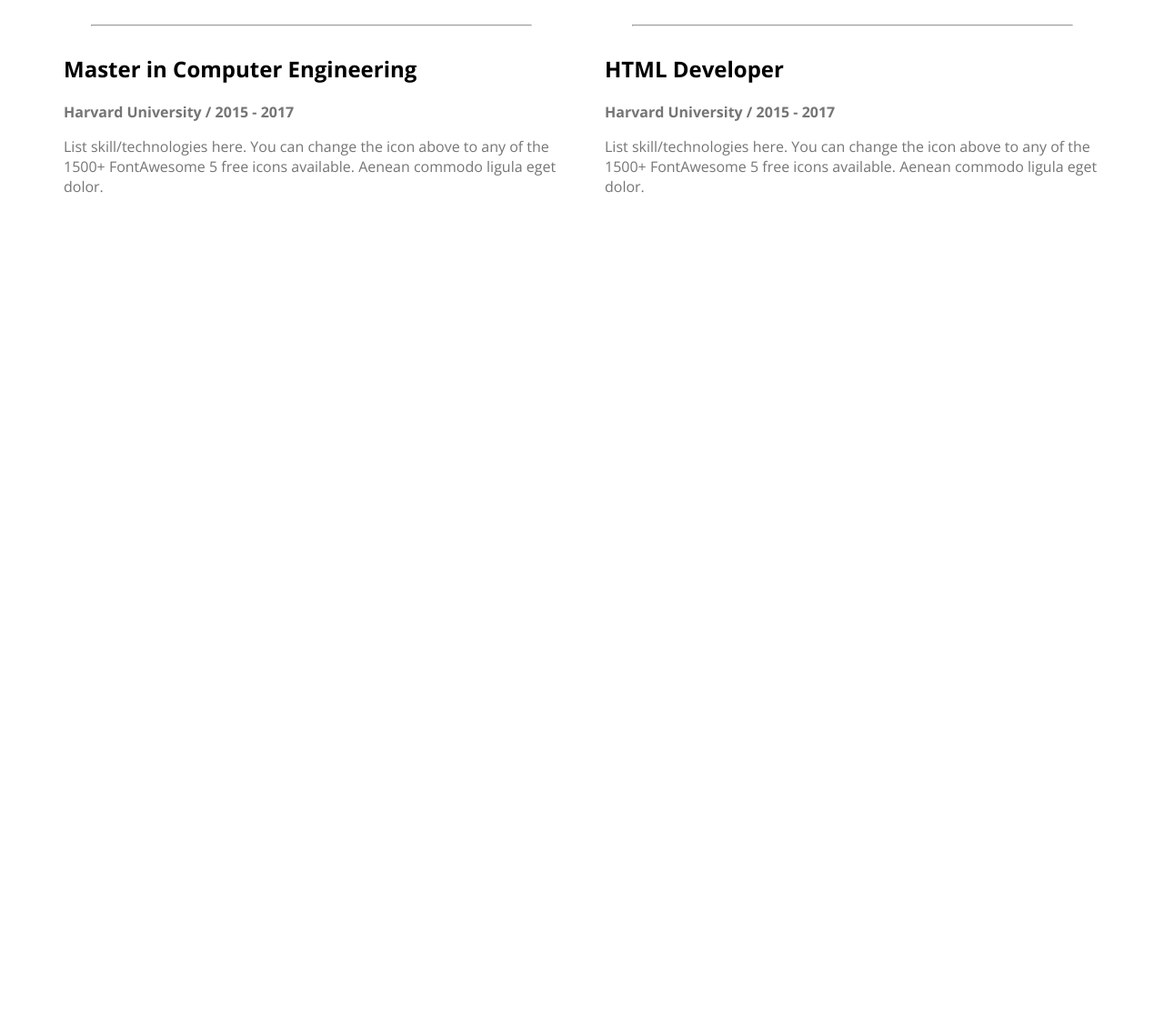
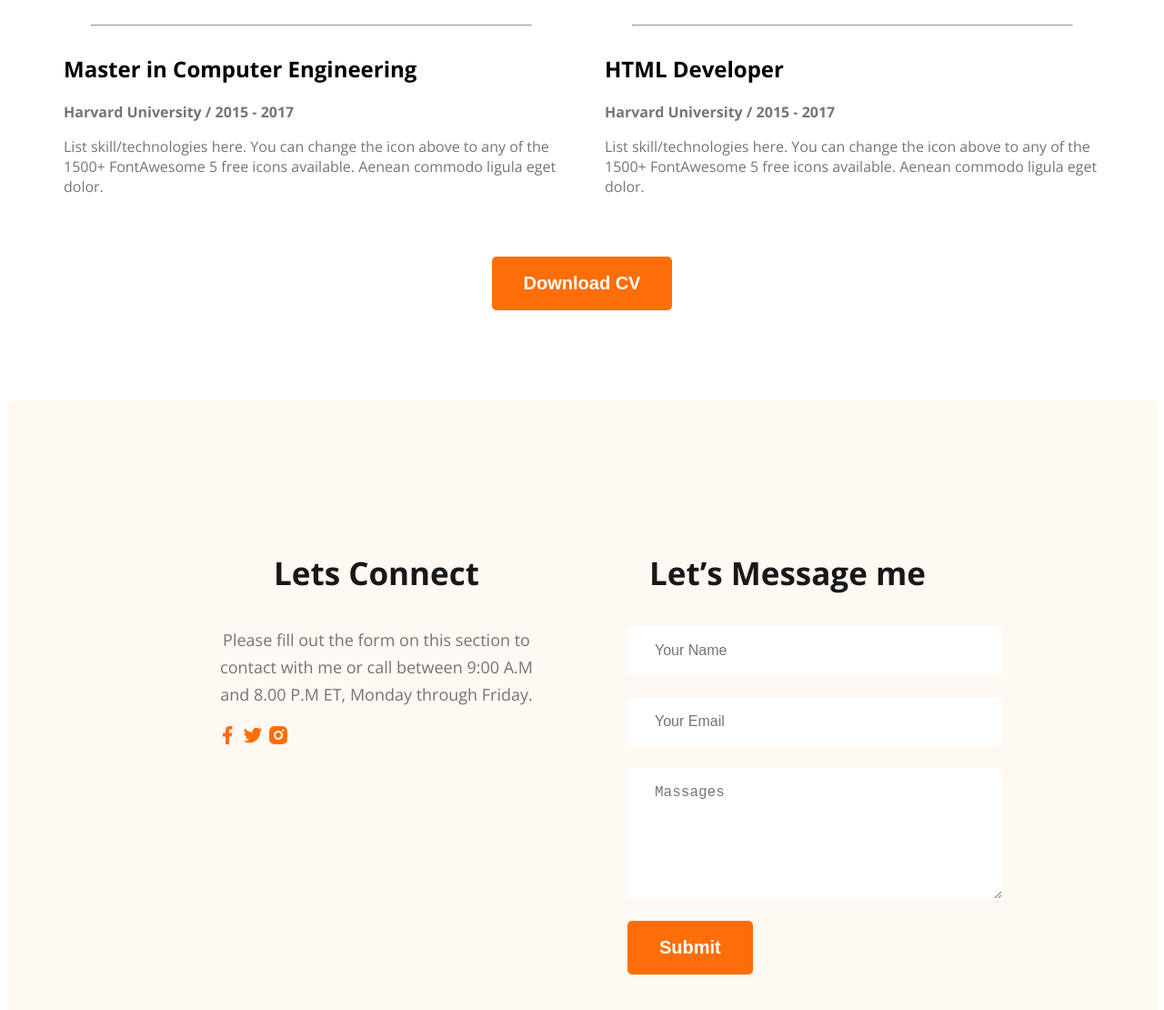
Before and after one commit to HabibullahAkhand/Web-Developer-Portfolio, a plain HTML site: page index.html in a window 1280 px wide. Shown: the part 3039-4149 px from the top of the page at 91% size. Before the commit the page ends 3279 px from the top, so only its background shows below. Drawn offline with nearby package versions, Linux system fonts and the light colour scheme.

Commit message:
all done

```diff
--- a/index.html
+++ b/index.html
@@ -136,10 +136,30 @@
                     </div>
                 </div>
             </div>
+            <div class="download-cv">
+                <button class="btn-primary ">Download CV</button>
+            </div>
         </section>
     </main>
     <footer>
-
+        <div class="footer-column">
+            <h3 class="section-title">Lets Connect</h3>
+            <p class="section-description">Please fill out the form on this section to contact with me or call between 9:00 A.M and 8.00 P.M ET, Monday through Friday.</p>
+            <div class="social-link">
+                <a href=""><img src="/images/icons/facebook.png" alt=""></a>
+                <a href=""><img src="/images/icons/twitter.png" alt=""></a>
+                <a href=""><img src="/images/icons/insta.png" alt=""></a>
+            </div>
+        </div>
+        <div class="footer-column">
+            <h3 class="section-title">Let’s Message me</h3>
+            <form class="contract" action="">
+                <input type="text" name="" id="Name" placeholder="Your Name">
+                <input type="email" name="" id="email" placeholder="Your Email">
+                <textarea name="" id="" cols="30" rows="6" placeholder="Massages"></textarea>
+                <input class="btn-primary" type="submit" value="Submit" >
+            </form>
+        </div>
     </footer>
 </body>
 </html>
--- a/style.css
+++ b/style.css
@@ -188,10 +188,42 @@ main>section {
     font-style: normal;
     font-weight: 700;
 }
-.resume-item-description , .resume-item-institute{
+
+.resume-item-description,
+.resume-item-institute {
     color: var(--Dark-03, #757575);
     font-size: 16px;
 }
-hr{
+
+hr {
     margin: 30px;
 }
+
+.download-cv {
+    text-align: center;
+    margin-top: 50px;
+}
+
+footer {
+    display: flex;
+    background: #FFF8F3;
+    padding: 130px 230px;
+    margin-top: 100px;
+    gap: 100px;
+}
+
+.contract input[type="text"], .contract input[type="email"],
+textarea {
+    display: block;
+    margin-bottom: 24px;
+    padding: 18px 30px;
+    font-size: 16px;
+    border-radius: 5px;
+    background: var(--White-Color, #FFF);
+    border: none;
+    width: 100%;
+}
+
+.footer-column {
+    width: 50%;
+}
```
